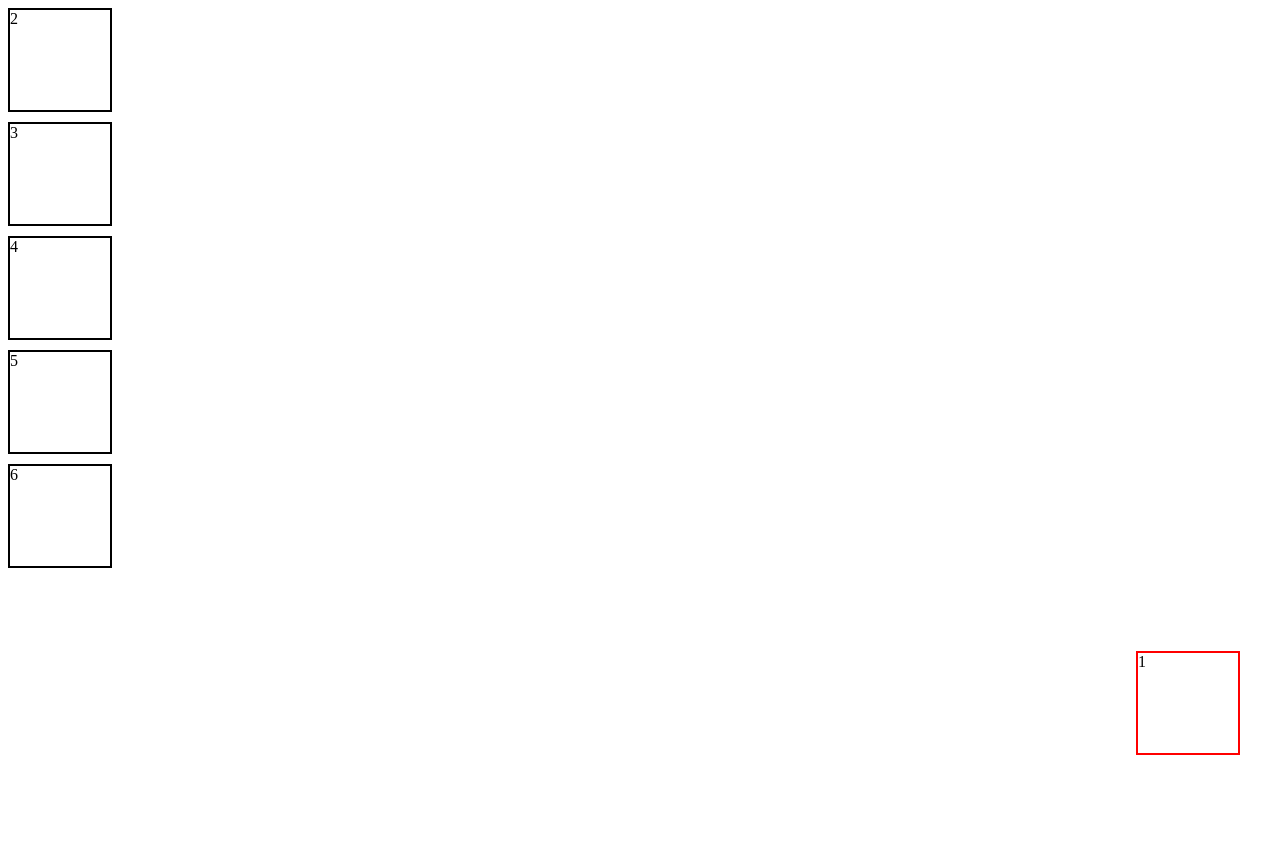
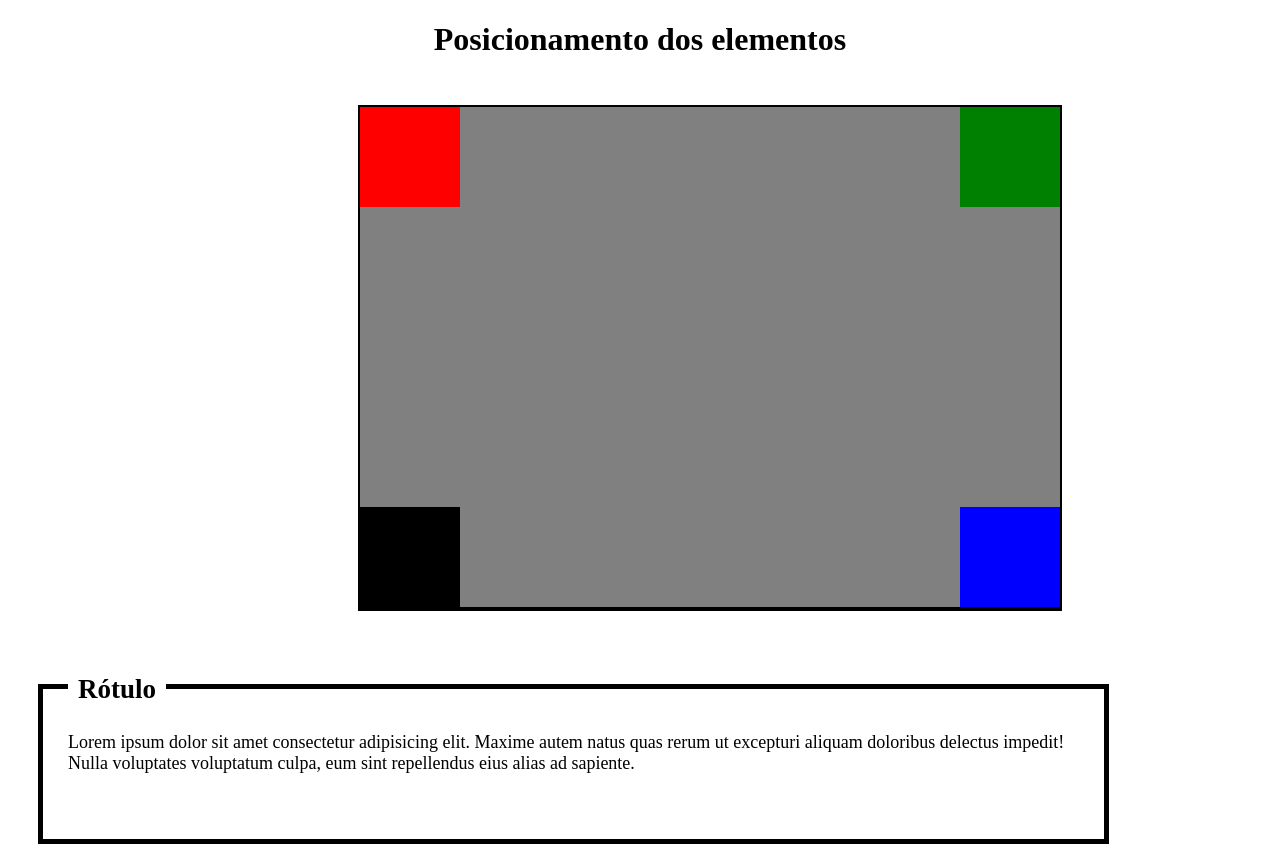
Before and after one commit to GabrielSaturnino/HTML, a plain HTML site: page devmedia/HTML/position/index.html in a window 1280 px wide. Before the commit the page ends 800 px from the top, so only its background shows below. Drawn offline with Linux system fonts and the light colour scheme.

Commit message:
inicio-projeto-cafeteria

```diff
--- a/devmedia/HTML/position/index.html
+++ b/devmedia/HTML/position/index.html
@@ -10,12 +10,19 @@
 </head>
 
 <body>
-  <div class="fixed">1</div>
-  <div>2</div>
-  <div>3</div>
-  <div>4</div>
-  <div>5</div>
-  <div>6</div>
+  <h1>Posicionamento dos elementos</h1>
+  <div class="pai">
+    <div class="cor1"></div>
+    <div class="cor2"></div>
+    <div class="cor3"></div>
+    <div class="cor4"></div>
+  </div>
+
+  <div class="rotulo">
+    <h2>Rótulo</h2>
+    <p>Lorem ipsum dolor sit amet consectetur adipisicing elit. Maxime autem natus quas rerum ut excepturi aliquam
+      doloribus delectus impedit! Nulla voluptates voluptatum culpa, eum sint repellendus eius alias ad sapiente.</p>
+  </div>
 </body>
 
 </html>
--- a/devmedia/HTML/position/style.css
+++ b/devmedia/HTML/position/style.css
@@ -1,13 +1,62 @@
 div {
   width: 100px;
   height: 100px;
-  border: 2px solid black;
   margin-bottom: 10px;
 }
 
-.fixed {
-  position: fixed;
-  border: 2px solid red;
-  right: 40px;
-  bottom: 35px;
+h1{
+  text-align: center;
 }
+
+.pai {
+  width: 700px;
+  height: 500px;
+  position: relative;
+  left: 350px;
+  top: 25px;
+  background-color: gray;
+  border: 2px solid black;
+  box-shadow: 0 2px black;
+}
+
+.cor1 {
+  background-color: red;
+  position: absolute;
+  left: 0;
+}
+
+.cor2 {
+  background-color: green;
+  position: absolute;
+  right: 0;
+}
+
+.cor3 {
+  background-color: blue;
+  position: absolute;
+  bottom: -10px;
+  right: 0;
+}
+
+.cor4 {
+  background-color: black;
+  position: absolute;
+  bottom: -10px;
+}
+
+.rotulo {
+  width: 80%;
+  position: relative  ;
+  padding: 25px;
+  margin: 100px 0 0 30px;
+  border: 5px solid black;
+  font-size: 18px;
+}
+
+.rotulo h2 {
+  position: absolute;
+  top: -47px;
+  padding: 10px;
+  background-color: white;
+  margin
+}
--- /dev/null
+++ b/devmedia/projeto-cafeteria/assets/style/style.css
@@ -0,0 +1,5 @@
+* {
+  padding: 0;
+  margin: 0;
+  box-sizing: border-box;
+}
```
Also changed, not shown: devmedia/projeto-cafeteria/index.html (added, +61 -0 lines).
